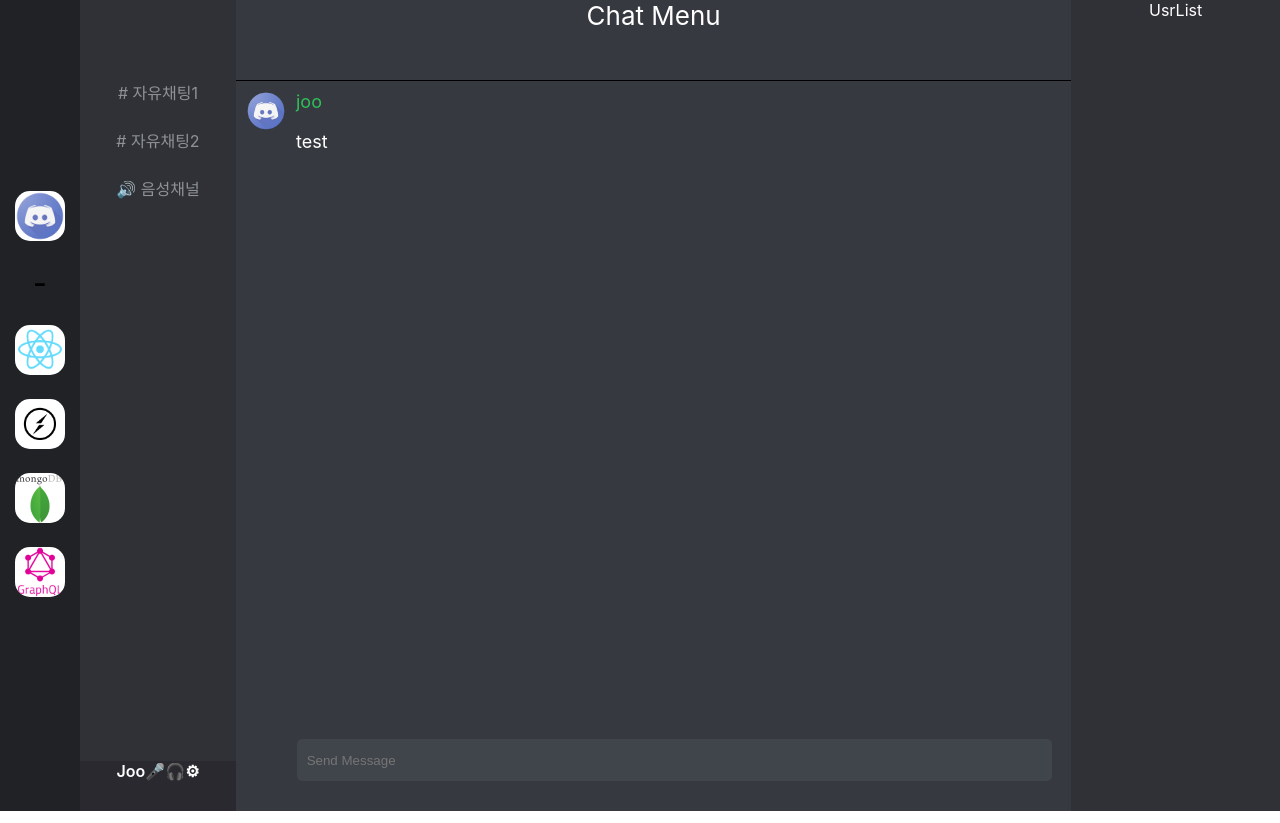
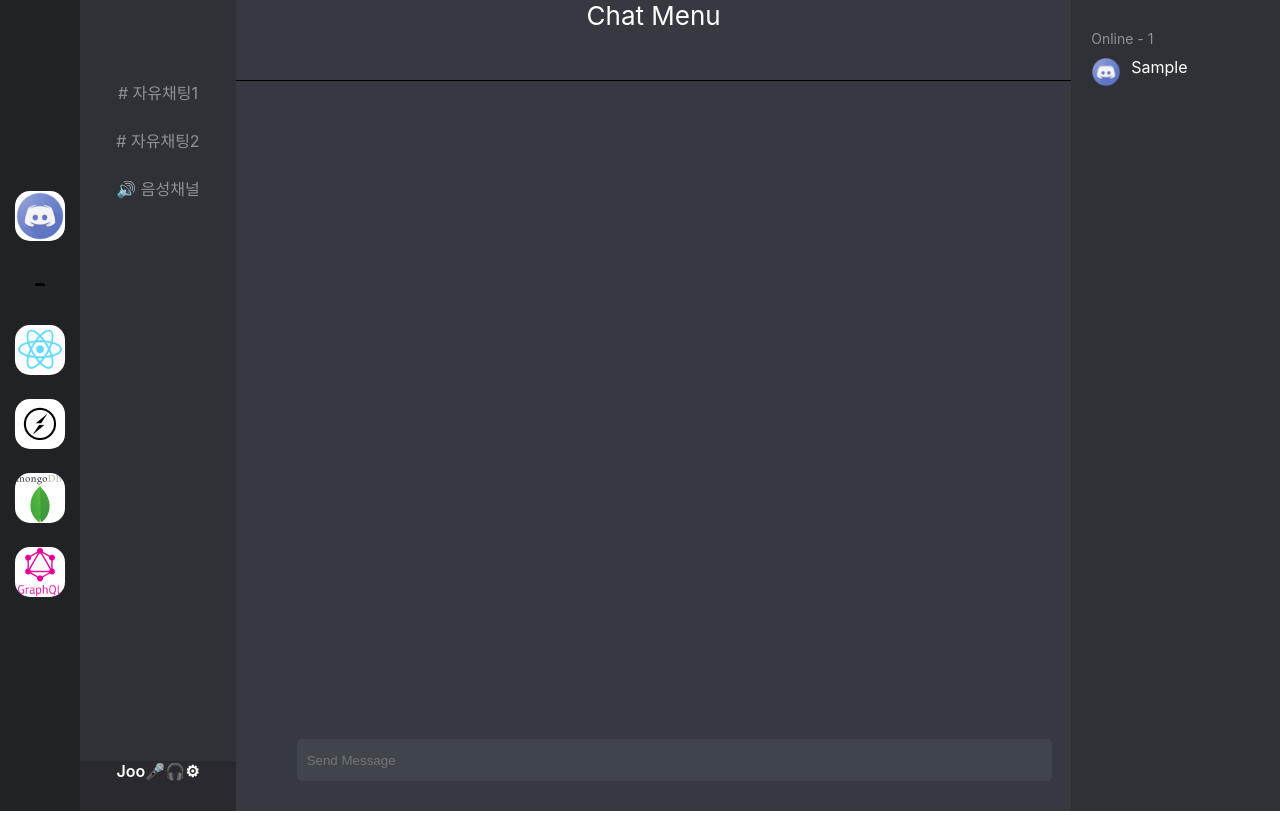
Before and after one commit to joojaeyoon/Discord-clone, a React (Create React App) app: page / in a window 1280 px wide. Both pictures are taken after typing "Sample" into the empty fields and a click on the button "Enter". Built offline with nearby package versions, Linux system fonts and the light colour scheme; no server answers.

Commit message:
userlist update

```diff
--- a/src/Components/Channel.js
+++ b/src/Components/Channel.js
@@ -5,11 +5,12 @@ import socket from "socket.io-client";
 import Chats from "./Chats";
 import ChannelList from "./ChannelList";
 import UserList from "./UserList";
+import InputName from "./InputName";
 
 class Channel extends React.Component {
   state = {
     users: [],
-    chats: [{ user: "joo", text: "test" }],
+    chats: [],
     username: ""
   };
 
@@ -20,6 +21,24 @@ class Channel extends React.Component {
 
     this.socket.on("message", (user, msg, date) => {
       this.addMessage(user, msg, date);
+    });
+
+    this.socket.on("addUser", user => {
+      this.addUser(user);
+    });
+
+    this.socket.on("user disconnect", username => {
+      this.delUser(username);
+    });
+
+    this.socket.on("getUsers", users => {
+      const userList = this.state.users;
+
+      users.map(user => userList.push(user));
+
+      this.setState({
+        users: userList
+      });
     });
   }
 
@@ -41,33 +60,37 @@ class Channel extends React.Component {
     this.setState({
       username: name
     });
-    this.socket.emit("username", name);
+    this.socket.emit("enter user", name);
+
+    this.addUser(name);
+  };
+
+  addUser = user => {
+    const { users } = this.state;
+    this.setState({
+      users: [...users, user]
+    });
+  };
+
+  delUser = name => {
+    const userList = this.state.users;
+    const idx = userList.indexOf(name);
+    if (idx === -1) {
+      return;
+    }
+
+    userList.splice(idx, 1);
+
+    this.setState({
+      users: userList
+    });
   };
 
   render() {
-    let input;
-    const { username, chats } = this.state;
+    const { username, chats, users } = this.state;
 
     return username === "" ? (
-      <NameDiv>
-        <div style={{ margin: "5vh" }}>Enter Channel</div>
-        <form
-          onSubmit={e => {
-            e.preventDefault();
-            this.setUsername(input.value);
-          }}
-        >
-          <NameInput
-            ref={ref => {
-              input = ref;
-            }}
-            placeholder="your name"
-          />
-          <div>
-            <NameButton>Enter</NameButton>
-          </div>
-        </form>
-      </NameDiv>
+      <InputName setUsername={this.setUsername} />
     ) : (
       <ChannelDiv>
         <ChannelList />
@@ -76,34 +99,11 @@ class Channel extends React.Component {
           username={username}
           chats={chats}
         />
-        <UserList />
+        <UserList users={users} />
       </ChannelDiv>
     );
   }
 }
-
-const NameButton = styled.button`
-  width: 10vh;
-  height: 5vh;
-  margin-top: 5vh;
-  border-radius: 10px;
-`;
-
-const NameInput = styled.input`
-  height: 5vh;
-  text-indent: 1vh;
-`;
-
-const NameDiv = styled.div`
-  background-color: #36393f;
-  width: 100%;
-  height: 100vh;
-  align-items: center;
-  justify-content: center;
-  display: flex;
-  flex-direction: column;
-  color: white;
-`;
 
 const ChannelDiv = styled.div`
   display: flex;
--- /dev/null
+++ b/src/Components/InputName.js
@@ -0,0 +1,55 @@
+import React from "react";
+import styled from "styled-components";
+
+const InputName = props => {
+  let input;
+
+  const { setUsername } = props;
+
+  return (
+    <NameDiv>
+      <div style={{ margin: "5vh" }}>Enter Channel</div>
+      <form
+        onSubmit={e => {
+          e.preventDefault();
+          if (input.value !== "") setUsername(input.value);
+        }}
+      >
+        <NameInput
+          ref={ref => {
+            input = ref;
+          }}
+          placeholder="your name"
+        />
+        <div>
+          <NameButton>Enter</NameButton>
+        </div>
+      </form>
+    </NameDiv>
+  );
+};
+
+const NameButton = styled.button`
+  width: 10vh;
+  height: 5vh;
+  margin-top: 5vh;
+  border-radius: 10px;
+`;
+
+const NameInput = styled.input`
+  height: 5vh;
+  text-indent: 1vh;
+`;
+
+const NameDiv = styled.div`
+  background-color: #36393f;
+  width: 100%;
+  height: 100vh;
+  align-items: center;
+  justify-content: center;
+  display: flex;
+  flex-direction: column;
+  color: white;
+`;
+
+export default InputName;
--- a/src/Components/UserList.js
+++ b/src/Components/UserList.js
@@ -1,12 +1,55 @@
 import React from "react";
 import styled from "styled-components";
+import logo from "./imgs/discord-logo.png";
 
-const UserList = () => {
-  return <UserListDiv>UsrList</UserListDiv>;
+const User = ({ user }) => {
+  return (
+    <UserDiv>
+      <UserImg src={logo} alt="userimg" />
+      <UserName>{user}</UserName>
+    </UserDiv>
+  );
 };
+
+const UserList = props => {
+  const { users } = props;
+
+  const userList = users.map((user, index) => <User key={index} user={user} />);
+
+  return (
+    <UserListDiv>
+      <OnlineDiv>Online - {users.length}</OnlineDiv>
+      {userList}
+    </UserListDiv>
+  );
+};
+
+const OnlineDiv = styled.div`
+  text-align: left;
+  margin-left: 20px;
+  color: #8e9297;
+  font-size: 14px;
+`;
+
+const UserName = styled.span`
+  margin-left: 10px;
+`;
+
+const UserDiv = styled.div`
+  display: flex;
+  flex-direction: row;
+  margin-left: 20px;
+  margin-top: 10px;
+`;
+
+const UserImg = styled.img`
+  width: 30px;
+  height: 30px;
+`;
 
 const UserListDiv = styled.div`
   background-color: #2f3136;
+  padding-top: 30px;
   width: 20%;
   color: white;
 `;
```
